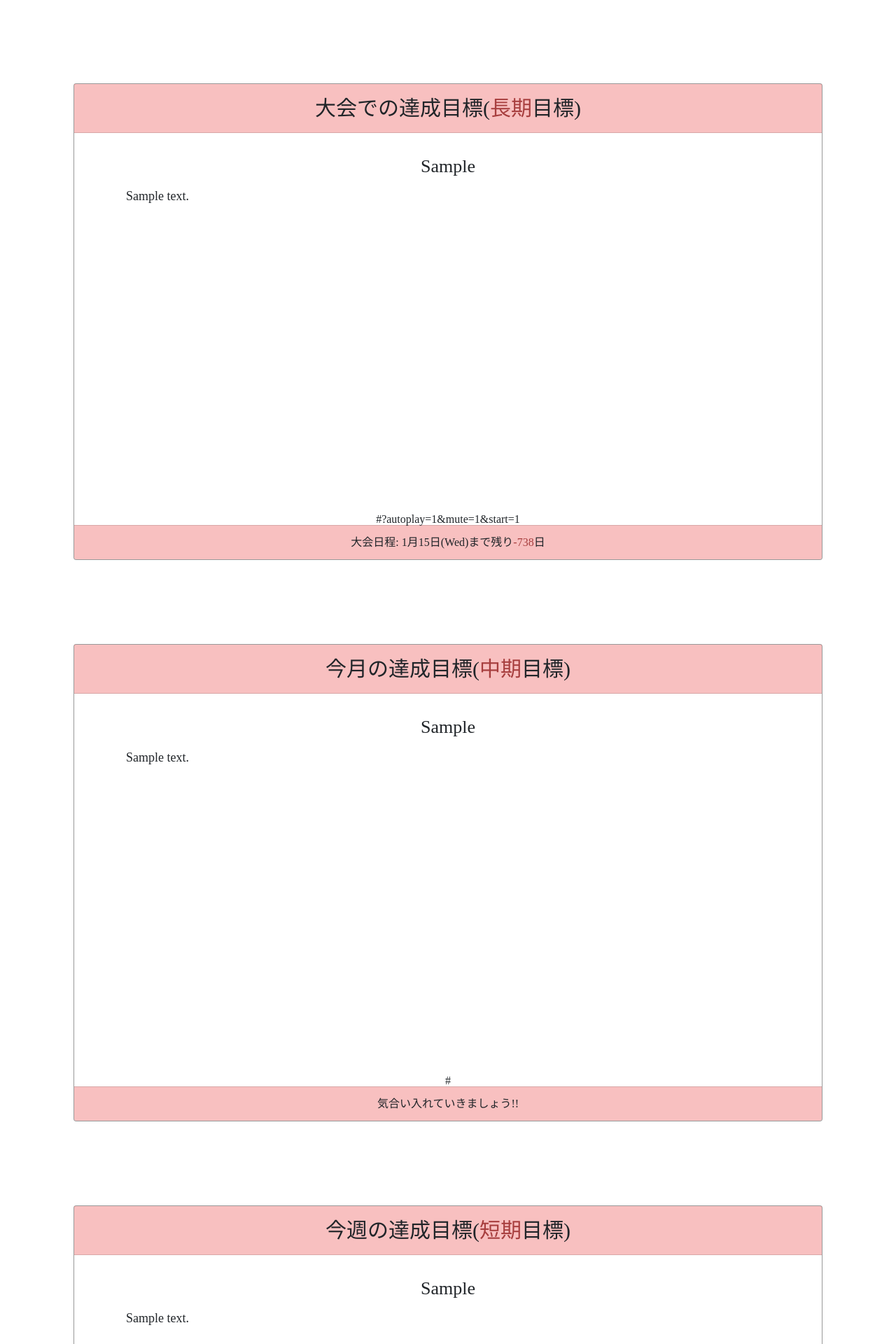
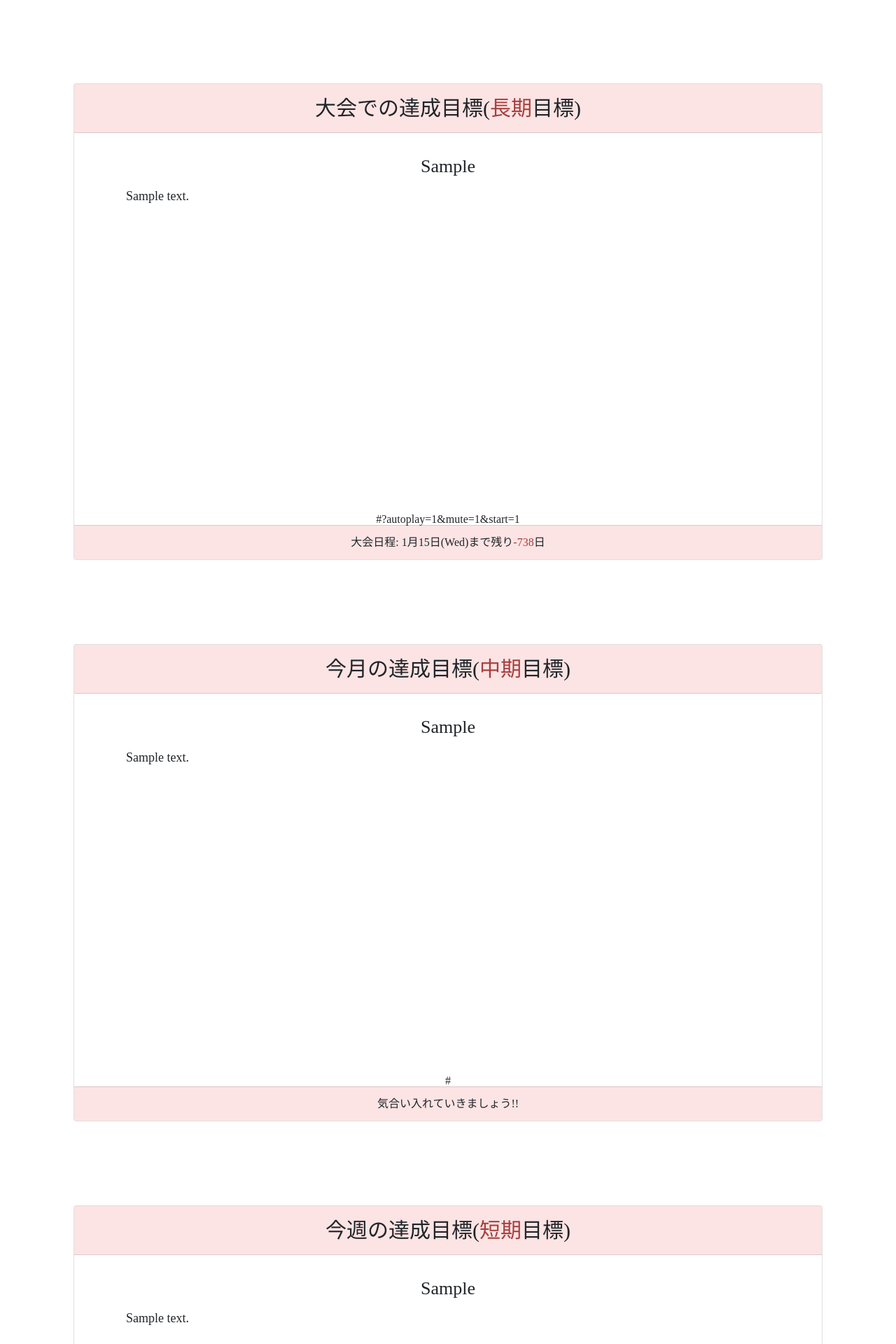
Before and after one commit to kazuya0208442/Training-Diary, a Django app: page / in a window 1280 px wide. Shown: the part 831-2751 px from the top of the page at 70% size. Run offline with Django 3.2, Linux system fonts and the light colour scheme; tables that the repository leaves empty hold one stand-in row (values such as "Sample post"); some libraries are stand-ins or nearby versions; some web fonts are replaced.

Commit message:
return color

```diff
--- a/app/templates/app_home.html
+++ b/app/templates/app_home.html
@@ -3,10 +3,10 @@
 {% block header %}
 
 <style>
-
-  .card {
+  /* gif用 */
+  /* .card {
     border: 1px solid rgb(0 0 0 / 40%);
-  }
+  } */
 
   .card-text {
     text-indent: 1em;
@@ -132,10 +132,10 @@
 
   .card-header.target {
     font-size: 30px;
-    /* background-color: #fbd7d7ab; */
+    background-color: #fbd7d7ab;
 
     /* gif用 */
-    background-color: #ef6d6d6e;
+    /* background-color: #ef6d6d6e; */
     white-space: nowrap;
   }
 
@@ -144,9 +144,10 @@
   }
 
   .card-footer {
-    /* background-color: #fbd7d7ab; */
+    background-color: #fbd7d7ab;
+
     /* gif用 */
-    background-color: #ef6d6d6e;
+    /* background-color: #ef6d6d6e; */
   }
 
   iframe {
@@ -485,10 +486,10 @@
 <style>
 
   .card-header.week {
-    /* background-color: #f2c4ff94; */
+    background-color: #f2c4ff94;
 
     /* gif用 */
-    background-color: #ce4ef26e;
+    /* background-color: #ce4ef26e; */
   }
 
   .card-text {
@@ -1005,9 +1006,9 @@
 {% for item in staff %}
 <div class="card text-center mt-5">
   <a href="{% url 's_update' item.pk %}" class="link"></a>
-  <!-- <div class="card-header" style="background-color: #21ff0024; "> -->
+  <div class="card-header" style="background-color: #21ff0024; ">
   <!-- gif用 -->
-  <div class="card-header" style="background-color: #21ff0063; ">
+  <!-- <div class="card-header" style="background-color: #21ff0063; "> -->
     スタッフから
   </div>
   <div class="card-body">
```
